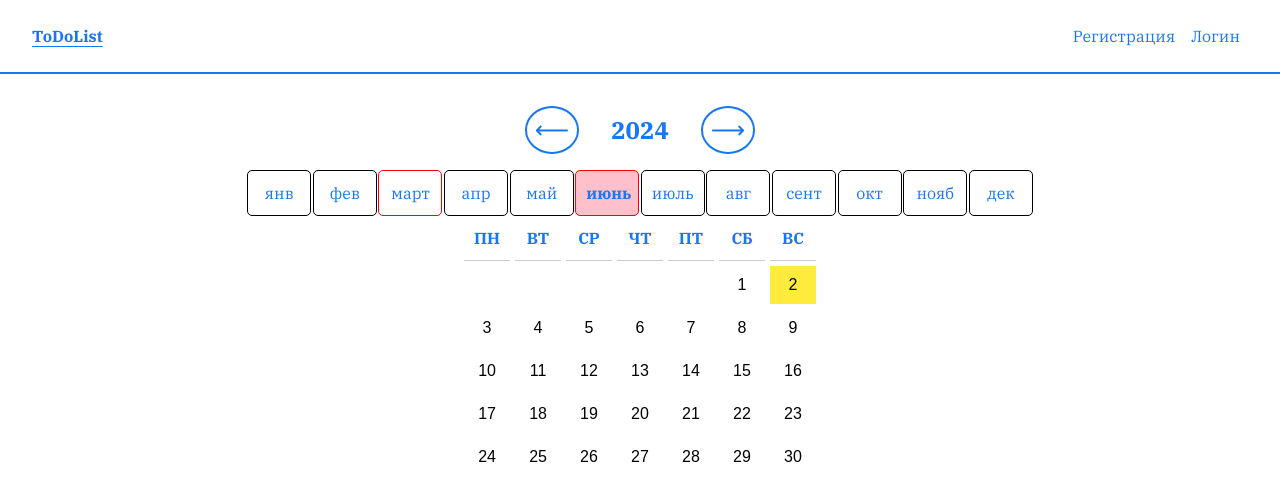
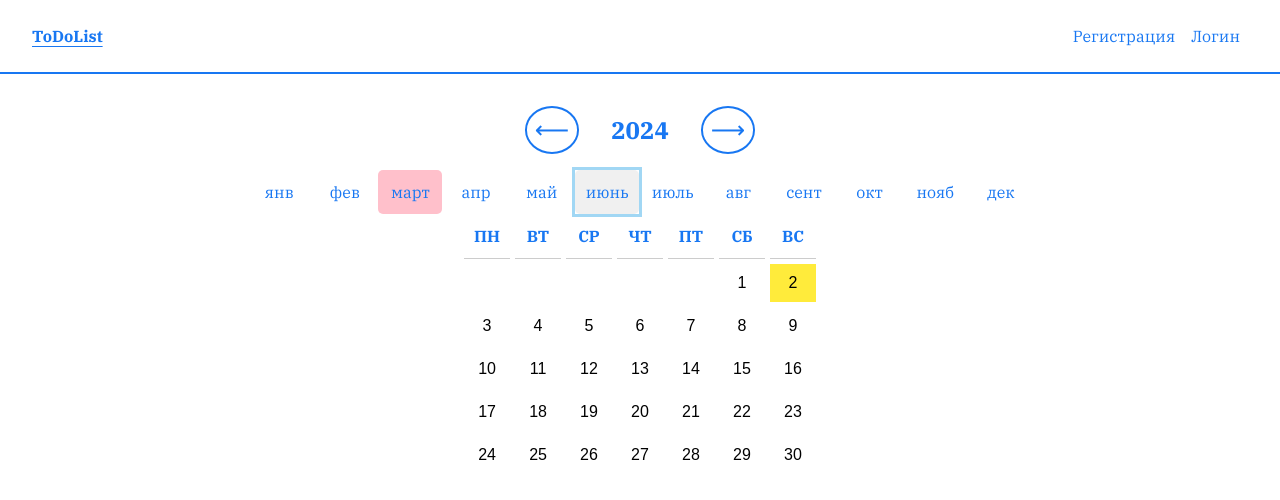
Before and after one commit to do6roetyro/airnet_todo_list, a React (Create React App) app: page /calendar in a window 1280 px wide. Shown: the top 500 px of the page. Built offline with nearby package versions, Linux system fonts and the light colour scheme.

Commit message:
fix: поправил стилизацию псевдосостояний календаря

```diff
--- a/src/assets/styles/blocks/months.scss
+++ b/src/assets/styles/blocks/months.scss
@@ -2,10 +2,10 @@
 
 .months {
     display: grid;
-   grid-template-columns: repeat(4, 64px);
+    grid-template-columns: repeat(4, 64px);
     gap: 0.1rem;
 
-    @media(min-width: variables.$screen-tablet) {
+    @media (min-width: variables.$screen-tablet) {
         grid-template-columns: repeat(12, 64px);
     }
 }
@@ -14,31 +14,36 @@
     position: relative;
     cursor: pointer;
 
-  }
+    &:has(.months__radio:checked) {
+        box-shadow: 0 0 0 3px rgba(21, 156, 228, 0.4);
+    }
 
-  .months__radio {
+    &:focus-within {
+        outline: none;
+        box-shadow: 0 0 0 3px rgba(21, 156, 228, 0.4);
+    }
+}
+
+.months__radio {
     display: none; /* Скрываем саму радиокнопку */
-  }
+}
 
-  .months__name  {
+.months__name {
     text-align: center;
     display: block;
     padding: 10px;
-    border: 1px solid #000;
     border-radius: 5px;
     transition: background-color 0.3s, font-weight 0.3s;
 
     &--has-tasks {
-        border-color: red;
+        background-color: #ffc0cb;
     }
 
     &--active {
-        font-weight: bold;
-  background-color: #ffc0cb;
+        background-color: #f0f0f0;
     }
-
 }
 
 .months__label:hover .months__name {
-    background-color: #f0f0f0; /* Цвет фона при наведении */
-  }
+    background-color: #f0f0f0;
+}
--- a/src/components/Calendar/MonthList.tsx
+++ b/src/components/Calendar/MonthList.tsx
@@ -15,7 +15,7 @@ interface MonthListProps {
   return (
     <div className="calendar__months months">
       {MONTHS.map((month, index) => (
-          <label key={index} className="months__label">
+        <label key={index} className="months__label" tabIndex={0}>
           <input
             type="radio"
             name="month"
```
Lines whose indentation alone changed are shown as unchanged.
